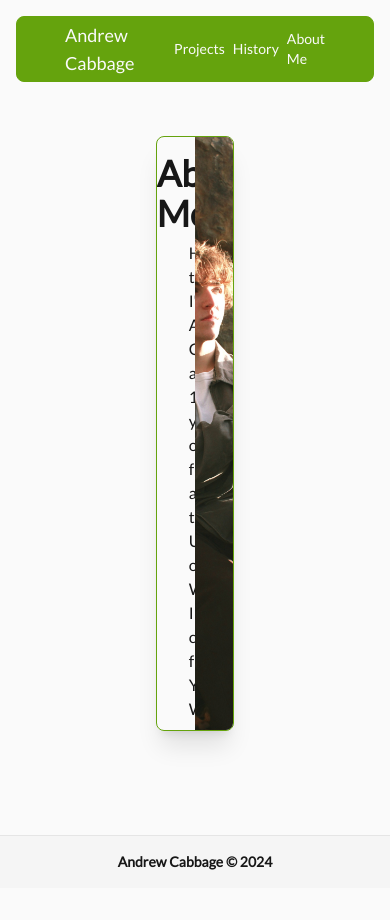
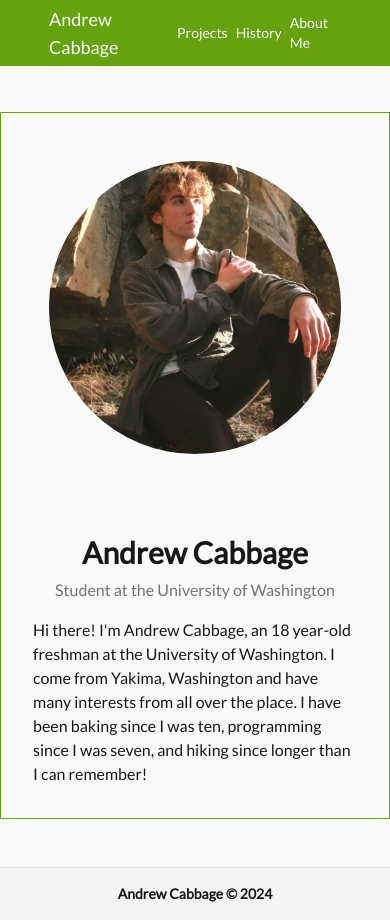
Before and after one commit to aocabbage/webdemo, a Next.js app: page /about-me in a window 390 px wide. Before the commit the page ends 888 px from the top, so only its background shows below. Built offline with nearby package versions, Linux system fonts and the light colour scheme.

Commit message:
adding mobile support!

```diff
--- a/app/about-me/page.js
+++ b/app/about-me/page.js
@@ -7,16 +7,17 @@ import myself from '../src/Images/me.jpg'
 
 export default function Home() {
     return(
-        <div className="mt-8 w-screen">
+        <div className="mt-28 mb-12 sm:mt-32 w-screen">
             <Column>
-                <Row style="h-[80vh]">
-                    <ImageContainer title="About Me" url={myself} style="w-3/4">
-                        <p>
-                            Hi there! I'm Andrew Cabbage, an 18 year-old freshman at the University of Washington. I come from Yakima, Washington and have many intrests all over the place. I started baking when I was ten, programming when I was seven, and hiking longer ago than I can remember!
+                <Row style="">
+                    <ImageContainer title="Andrew Cabbage" text="Student at the University of Washington" url={myself} style="">
+                        <p className="text-left mt-4">
+                            Hi there! I'm Andrew Cabbage, an 18 year-old freshman at the University of Washington. I come from Yakima, Washington and have many interests from all over the place. I have been baking since I was ten, programming since I was seven, and hiking since longer than I can remember!
                         </p>
                     </ImageContainer>
                 </Row>
             </Column>
+
         </div>
     )
 }
--- a/app/components/Container.js
+++ b/app/components/Container.js
@@ -5,7 +5,7 @@ import SectionHeader from "./SectionHeader";
 
 export function LinkedContainter({ children, title, url, style}) {
   return(
-  <DefaultContainer style={style}>
+  <DefaultContainer style={`mb-16 w-full sm:w-[30vw] ${style}`}>
     <div className="py-4 space-y-2">
       <SectionHeader title={title}/>
       <div className="mx-8 text-justify">
@@ -37,22 +37,22 @@ export default function TextContainer({children, title, style}) {
   )
 }
 
-export function ImageContainer({children, title, url, style}) {
+export function ImageContainer({children, title, text, url, style}) {
   return (
-    <DefaultContainer style={`flex flex-row ${style}`}>
-      <div className="py-4 space-y-2 w-1/2 h-full">
-        <SectionHeader title={title}/>
-        <div className="mx-8 text-justify">
-          {children}
-        </div>
-      </div>
-      <div className="w-1/2 h-full">
+    <DefaultContainer style={`sm:flex justify-center sm:justify-around max-w-2xl ${style}`}>
+      <div className="sm:shrink-0 w-[75vw] h-[75vw] mx-auto my-12 sm:m-0 rounded-full sm:rounded-none sm:h-full sm:w-1/2 overflow-hidden">
         <Image
           src={url}
           alt="Some image"
           placeholder="blur"
-          style={{ width : '100%', height : '100%', objectFit : 'cover', objectPosition : 'center 20%'}}
+          style={{objectPosition: "center", height: "100%", objectFit: "cover"}}
         />
+      </div>
+      <div className="p-8 space-y-2 w:full sm:w-1/2">
+        <SectionHeader title={title} text={text}/>
+        <div>
+          {children}
+        </div>
       </div>
     </DefaultContainer>
   )
@@ -60,7 +60,7 @@ export function ImageContainer({children, title, url, style}) {
 
 function DefaultContainer({children, style}) {
   return(
-    <div className={`relative rounded-lg shadow-xl text-primary-900 border border-secondary-600 w-[30%] overflow-hidden ${style}`}>
+    <div className={`relative sm:rounded-lg shadow-xl text-primary-900 border border-secondary-600 overflow-hidden ${style}`}>
       {children}
     </div>
   )
--- a/app/components/Navbar.js
+++ b/app/components/Navbar.js
@@ -2,7 +2,7 @@ import Link from "next/link";
 
 export default function Navbar() {
   return (
-    <nav className="fixed z-10 top-4 left-4 right-4 border border-secondary-600 w-auto top-0 bg-secondary-600 text-primary-50 rounded-lg" >
+    <nav className="fixed z-10 left-0 top-0 right-0 sm:top-4 sm:left-4 sm:right-4 border border-secondary-600 w-auto top-0 bg-secondary-600 text-primary-50 sm:rounded-lg" >
       <div className="h-16 p-4 mx-8 flex items-center justify-between">
         <Link href="/" className="font-medium text-lg md:hover:underline">
           Andrew Cabbage
--- a/app/components/SectionHeader.js
+++ b/app/components/SectionHeader.js
@@ -1,7 +1,7 @@
-export default function SectionHeader({ title, text }) {
+export default function SectionHeader({ title, text, style }) {
   return (
-    <div className="text-center space-y-2">
-      <h2 className="text-4xl font-semibold">{title}</h2>
+    <div className={`text-center space-y-2 ${style}`}>
+      <h2 className="text-3xl font-bold">{title}</h2>
       <p className="text-primary-500 font-medium">{text}</p>
     </div>
   );
--- a/app/components/Structures.js
+++ b/app/components/Structures.js
@@ -1,6 +1,6 @@
 export function Column({ children, style }) {
     return (
-        <div className={`relative flex flex-col w-full h-full text-primary-900 p-16 text-center ${style}`}>
+        <div className={`relative flex flex-col w-full text-primary-900 text-center sm:px-16 ${style}`}>
             {children}
         </div>
     )
@@ -8,9 +8,16 @@ export function Column({ children, style }) {
 
 export function Row({ children , style }) {
     return (
-    <div className={`relative flex flex-row w-full justify-evenly pb-10 pt-10 mx-auto overflow-hidden ${style}`}
-    >
-        {children}
-    </div>
+        <div className={`relative flex flex-row w-full justify-evenly mx-auto overflow-hidden ${style}`} >
+            {children}
+        </div>
     )
 }
+
+export function FlexFlip({children, style}) {
+    return(
+        <div className={`relative flex flex-col sm:flex-row w-full justify-evenly mx-auto overflow-hidden ${style}`} >
+            {children}
+        </div>
+    )
+}
--- a/app/page.js
+++ b/app/page.js
@@ -1,7 +1,7 @@
 import Image from "next/image"
 import { LinkedContainter } from "./components/Container"
 import SectionHeader from "./components/SectionHeader"
-import { Column, Row } from "./components/Structures"
+import { Column, Row, FlexFlip } from "./components/Structures"
 
 import rainier from "./src/Images/rainier.jpg"
 
@@ -16,7 +16,7 @@ export default function Home() {
         placeholder="blur"
         style={{ width : '100%', height : '100%', objectFit : 'cover', objectPosition : 'center 20%'}}
       />
-      <div className="absolute bottom-4 ml-8 text-primary-50">
+      <div className="absolute bottom-4 mx-8 text-primary-50">
         <p className="text-7xl font-bold ">
           Andrew Cabbage
         </p>
@@ -25,9 +25,9 @@ export default function Home() {
         </p>
       </div>
     </div>
-    <Column>
-      <SectionHeader title="What do I do?" text="As a student at the University of Washington"/>
-      <Row>
+    <div className="my-12">
+      <SectionHeader title="What do I do?" text="As a student at the University of Washington" style="mb-12"/>
+      <FlexFlip>
         <LinkedContainter title="Programming" url="/projects">
         Lorem ipsum dolor sit amet, consectetur adipiscing elit. Aenean commodo vestibulum quam, quis pulvinar ante. Aliquam sodales elementum nisi, vitae maximus lacus mollis tincidunt. Praesent tempor nunc nisi, sit amet rutrum dolor fringilla eu. Sed commodo, justo sit amet luctus molestie, leo erat venenatis nunc, et posuere nulla arcu ut augue. Sed felis diam, eleifend eget lacinia non, aliquam quis nibh. Aliquam vestibulum viverra ligula, vel suscipit lectus feugiat eget. Cras pulvinar venenatis nisl, et convallis metus placerat id. Integer congue tortor lectus. Cras vitae lorem egestas, bibendum tellus ut, mattis urna. Etiam placerat imperdiet quam eget porta. Proin vel diam lectus. Duis lorem lorem, iaculis vitae sagittis vel, finibus in ligula.
         </LinkedContainter>
@@ -37,9 +37,9 @@ export default function Home() {
         <LinkedContainter title="Advocacy" url="/about-me">
         Duis accumsan purus a suscipit viverra. Vestibulum ante ipsum primis in faucibus orci luctus et ultrices posuere cubilia curae; Pellentesque ornare mattis hendrerit. Nulla finibus nunc ac est volutpat, convallis pretium sapien ultricies. Aliquam erat volutpat. Ut a justo id enim euismod sollicitudin. Aliquam finibus euismod velit, sit amet consectetur tortor accumsan vitae. Proin ac dui arcu. In sed magna neque.
         </LinkedContainter>
-      </Row>
+      </FlexFlip>
       <SectionHeader title="Where do I come from?" text="I grew up not too long ago!"/>
-    </Column>
+    </div>
   </>
   )
 }
--- a/app/projects/blog/page.js
+++ b/app/projects/blog/page.js
@@ -22,7 +22,7 @@ export default function Home() {
 
   return(
   <div className="mt-24 flex flex-col justify-center w-full mx-auto py-10">
-    <div className="relative rounded-lg shadow-xl text-primary-900 border border-secondary-600 w-[50%] mx-[25%] py-4 space-y-2">
+    <div className="relative sm:rounded-lg shadow-xl text-primary-900 border border-secondary-600 w-full sm:w-[50%] sm:mx-[25%] py-4 space-y-2">
       <h1 className="text-2xl text-center font-bold">
         My Blog
       </h1>
--- a/app/projects/page.js
+++ b/app/projects/page.js
@@ -1,13 +1,13 @@
 import Link from "next/link";
-import SimpleContainter from "../components/Container";
+import TextContainer from "../components/Container";
 import { Column, Row } from "../components/Structures";
 import SectionHeader from "../components/SectionHeader";
 
 export default function Home() {
     return(
-        <div className="mt-24">
+        <div className="mt-28 sm:mt-32 mb-12">
             <Row>
-                <SimpleContainter>
+                <TextContainer style="w-full sm:w-[50vw]">
                     <SectionHeader title="Projects" text="so far..."/>
                     <ul>
                         <ListItem url="/projects/blog">
@@ -17,7 +17,7 @@ export default function Home() {
                             Photos of Animals
                         </ListItem>
                     </ul>
-                </SimpleContainter>
+                </TextContainer>
             </Row>
         </div>
     )
```
